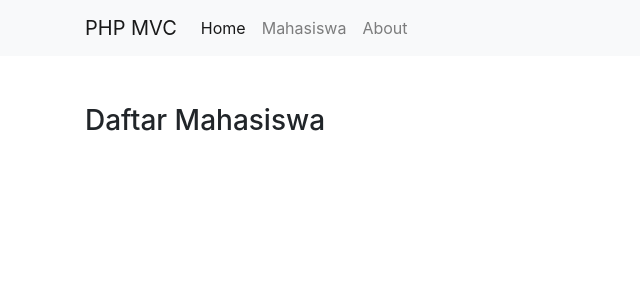
After one commit to andikawahyusetiawan/PHP-MVC, a PHP site: the page made by app/views/mahasiswa/index.php in a window 1280 px wide. The commit adds this page. Shown: the top 300 px of the page, without its empty margins (0-640 px from the left). Run offline with PHP 8.4, Linux system fonts and the light colour scheme; the template is opened without the code that fills it, so the values that code supplies are empty; some libraries are stand-ins or nearby versions.

Commit message:
menambahkan Mahasiswa_model

```diff
--- a/app/controller/Home.php
+++ b/app/controller/Home.php
@@ -4,8 +4,9 @@ class Home extends Controller {
 	public function index()
 	{
 		$data['judul'] = 'Home';
+		$data['nama'] = $this->model('User_model')->getUser();
 		$this->view('templates/header', $data);
-		$this->view('home/index');
+		$this->view('home/index', $data);
 		$this->view('templates/footer');
 	}
 }
--- a/app/views/home/index.php
+++ b/app/views/home/index.php
@@ -1,7 +1,7 @@
 <div class="container">
 	<div class="jumbotron mt-4">
   <h1 class="display-4">Selamat Datang Di Website Saya</h1>
-  <p class="lead">This is a simple hero unit, a simple jumbotron-style component for calling extra attention to featured content or information.</p>
+  <p class="lead">Halo, nama saya <?= $data['nama'];  ?></p>
   <hr class="my-4">
   <p>It uses utility classes for typography and spacing to space content out within the larger container.</p>
   <a class="btn btn-primary btn-lg" href="#" role="button">Learn more</a>
--- /dev/null
+++ b/app/views/mahasiswa/index.php
@@ -0,0 +1,18 @@
+<div class="container mt-5">
+
+	<div class="row">
+		<div class="col-6">
+			<h3>Daftar Mahasiswa</h3>
+			<?php foreach ($data['mhs'] as $mhs) : ?>
+				<ul>
+					<li><?= $mhs['nama'];  ?></li>
+					<li><?= $mhs['nrp'];  ?></li>
+					<li><?= $mhs['email'];  ?></li>
+					<li><?= $mhs['jurusan'];  ?></li>
+				</ul>
+			<?php endforeach; ?>
+
+		</div>
+	</div>
+
+</div>
--- a/app/views/templates/header.php
+++ b/app/views/templates/header.php
@@ -17,9 +17,8 @@
       <li class="nav-item active">
         <a class="nav-link" href="<?= BASEURL; ?>">Home <span class="sr-only">(current)</span></a>
       </li>
-      <li class="nav-item">
+      	<a class="nav-link" href="<?= BASEURL; ?>/mahasiswa">Mahasiswa</a>
         <a class="nav-link" href="<?= BASEURL; ?>/about">About</a>
-      </li>
     </ul>
   </div>
   </div>
```
Also changed, not shown: app/controller/Mahasiswa.php (added, +12 -0 lines), app/core/Controller.php (+8 -1 lines), app/models/Mahasiswa_model.php (added, +50 -0 lines), app/models/User_model.php (added, +10 -0 lines).
